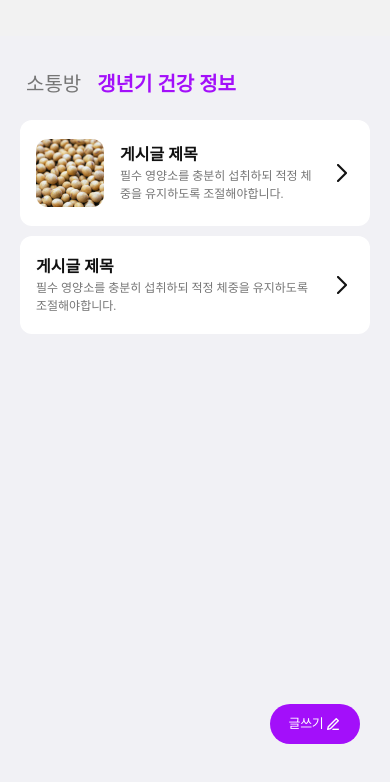
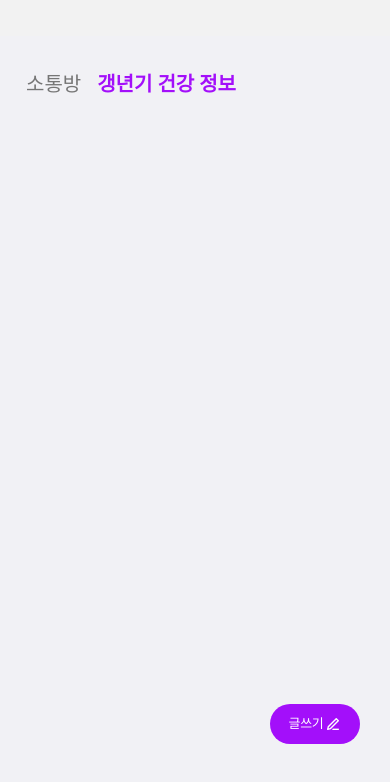
Before and after one commit to Next-Is-Us/front-end, a React Native app in the folder TodayMom/: screen /InfoWrite in a window 390 px wide. Shown: the top 782 px of the page. Built offline with nearby package versions, Linux system fonts and the light colour scheme.

Commit message:
:zap: 3-1 갱년기 건강 정보 기능 글쓰기 완료

```diff
--- a/TodayMom/App.js
+++ b/TodayMom/App.js
@@ -15,12 +15,14 @@ import MomHomeScreen from './screens/MomHomeScreen.js';
 import MomRecordConditionScreen from './screens/MomRecordConditionScreen.js';
 import InfoWrite from './screens/InfoWrite.jsx';
 import NewWrite from './screens/NewWrite.js';
+import { PostProvider } from './screens/PostContext.js';
 
 const Stack = createStackNavigator();
 
 function App() {
   return (
     <>
+      <PostProvider>
         <StatusBar style="auto" />
         <NavigationContainer>
           <Stack.Navigator initialRouteName="InfoWrite">
@@ -151,6 +153,7 @@ function App() {
             />
           </Stack.Navigator>
         </NavigationContainer>
+      </PostProvider>
     </>
   );
 }
--- a/TodayMom/screens/InfoWrite.jsx
+++ b/TodayMom/screens/InfoWrite.jsx
@@ -7,34 +7,39 @@ import {
   Image,
   FlatList,
 } from 'react-native';
+import { usePosts } from './PostContext';
+import { useNavigation } from '@react-navigation/native';
 
 const images = {
   sampleImage: require('../assets/images/beam.png'),
 };
 
-const posts = [
-  {
-    id: '1',
-    title: '게시글 제목',
-    content:
-      '필수 영양소를 충분히 섭취하되 적정 체중을 유지하도록 조절해야합니다.',
-    imageUri: 'sampleImage',
-  },
-  {
-    id: '2',
-    title: '게시글 제목',
-    content:
-      '필수 영양소를 충분히 섭취하되 적정 체중을 유지하도록 조절해야합니다.',
-    imageUri: null,
-  },
-];
+// const posts = [
+//   {
+//     id: '1',
+//     title: '게시글 제목',
+//     content:
+//       '필수 영양소를 충분히 섭취하되 적정 체중을 유지하도록 조절해야합니다.',
+//     imageUri: 'sampleImage',
+//   },
+//   {
+//     id: '2',
+//     title: '게시글 제목',
+//     content:
+//       '필수 영양소를 충분히 섭취하되 적정 체중을 유지하도록 조절해야합니다.',
+//     imageUri: null,
+//   },
+// ];
 
 const InfoWrite = () => {
+  const { posts } = usePosts();
+  const navigation = useNavigation();
+
   const renderItem = ({ item }) => {
     return (
       <TouchableOpacity style={styles.itemContainer}>
         {item.imageUri ? (
-          <Image source={images[item.imageUri]} style={styles.thumbnail} />
+          <Image source={{ uri: item.imageUri }} style={styles.thumbnail} />
         ) : null}
         <View style={styles.textContent}>
           <Text style={styles.mainText}>{item.title}</Text>
@@ -63,7 +68,10 @@ const InfoWrite = () => {
         style={styles.list}
         contentContainerStyle={styles.listContent}
       />
-      <TouchableOpacity style={styles.fab}>
+      <TouchableOpacity
+        style={styles.fab}
+        onPress={() => navigation.navigate('NewWrite')}
+      >
         <Text style={styles.write}>글쓰기</Text>
         <Image
           source={require('../assets/images/pencil.png')}
@@ -139,6 +147,8 @@ const styles = StyleSheet.create({
     paddingBottom: 19,
     paddingRight: 16,
     marginBottom: 10,
+    width: '100%',
+    height: 100,
   },
   list: {
     flex: 1,
--- a/TodayMom/screens/NewWrite.js
+++ b/TodayMom/screens/NewWrite.js
@@ -13,15 +13,27 @@ import {
 import { useNavigation } from '@react-navigation/native';
 import { SafeAreaView } from 'react-native-safe-area-context';
 import * as ImagePicker from 'expo-image-picker';
+import { usePosts } from './PostContext';
 
 const NewWrite = () => {
   const navigation = useNavigation();
-
+  const { addPost } = usePosts();
   const [titleText, setTitleText] = useState('');
   const [contentText, setContentText] = useState('');
   const [images, setImages] = useState([]);
   const [isTitleFocused, setIsTitleFocused] = useState(false);
   const [isContentFocused, setIsContentFocused] = useState(false);
+
+  const handleSubmit = () => {
+    const newPost = {
+      id: String(new Date().getTime()),
+      title: titleText,
+      content: contentText,
+      imageUri: images[0] || null,
+    };
+    addPost(newPost);
+    navigation.goBack();
+  };
 
   const handleTitleChange = (text) => {
     setTitleText(text);
@@ -44,7 +56,9 @@ const NewWrite = () => {
       });
 
       if (!result.cancelled && result.assets) {
+        // 로그를 통해 URI 확인
         console.log('Selected image URI: ', result.assets[0].uri);
+        // 이미지 URI를 배열에 저장
         setImages([...images, result.assets[0].uri]);
       }
     } catch (error) {
@@ -73,7 +87,7 @@ const NewWrite = () => {
               </TouchableOpacity>
               <Text style={styles.title}>새 글쓰기</Text>
             </View>
-            <TouchableOpacity style={styles.button}>
+            <TouchableOpacity style={styles.button} onPress={handleSubmit}>
               <Text style={styles.buttonText}>작성하기</Text>
             </TouchableOpacity>
           </View>
--- /dev/null
+++ b/TodayMom/screens/PostContext.js
@@ -0,0 +1,19 @@
+import React, { createContext, useState, useContext } from 'react';
+
+const PostContext = createContext();
+
+export const usePosts = () => useContext(PostContext);
+
+export const PostProvider = ({ children }) => {
+  const [posts, setPosts] = useState([]);
+
+  const addPost = (post) => {
+    setPosts([...posts, post]);
+  };
+
+  return (
+    <PostContext.Provider value={{ posts, addPost }}>
+      {children}
+    </PostContext.Provider>
+  );
+};
```
Lines whose indentation alone changed are shown as unchanged.
